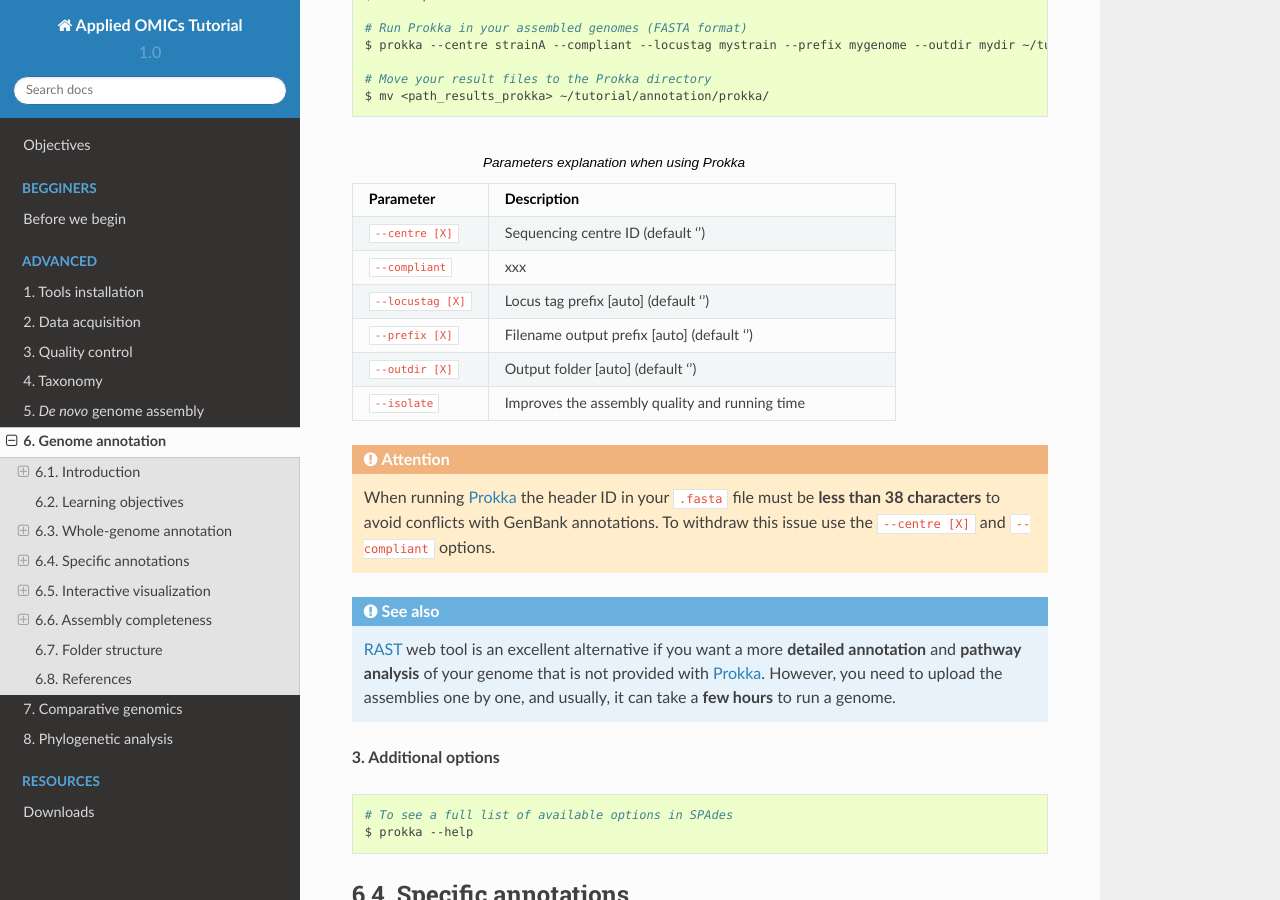
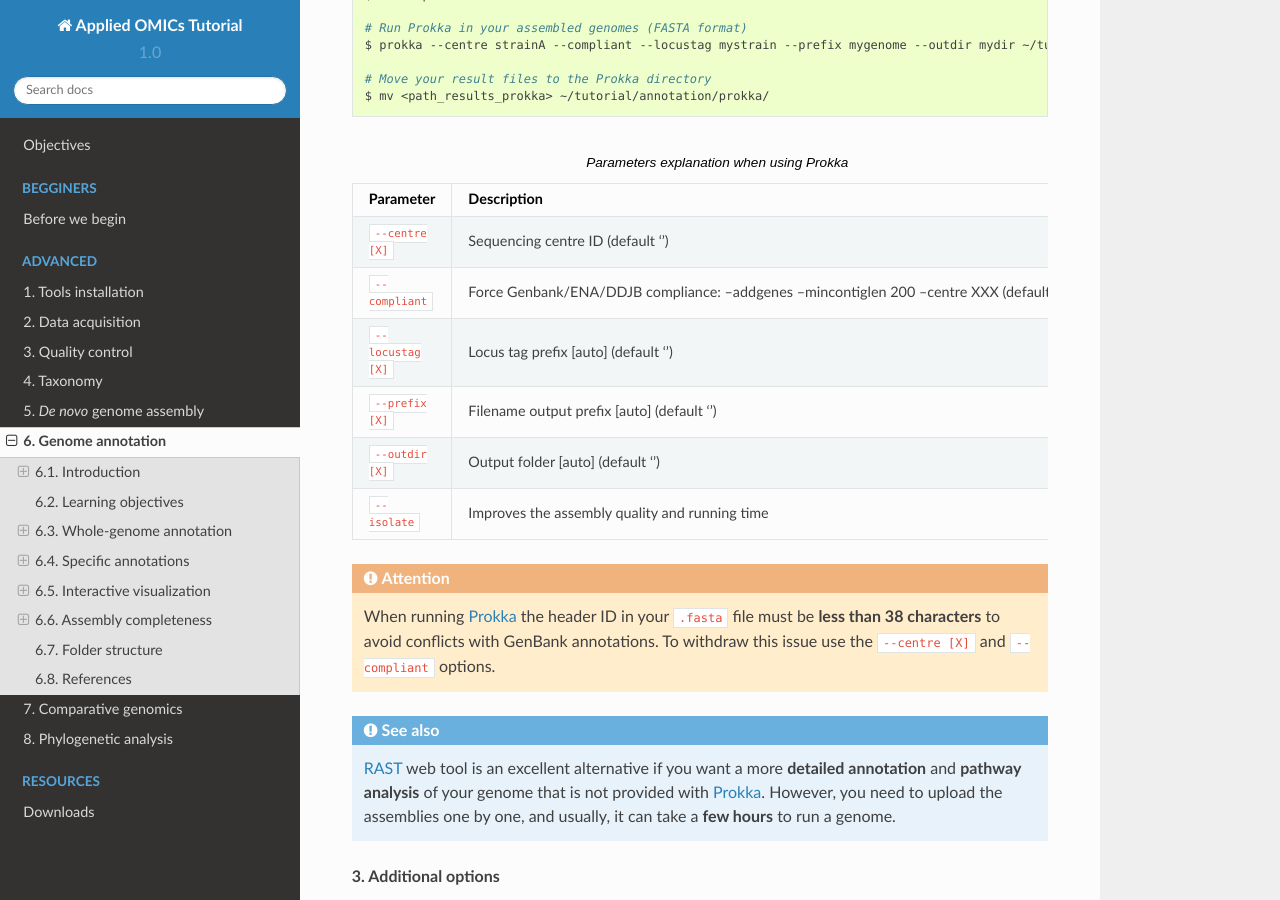
Before and after one commit to jvmourao/Applied-OMICs-Tutorial, a Sphinx documentation site: the page built from docs/source/ngs-annotations.rst, in a window 1280 px wide and 900 px high, scrolled down 2524 px. Built offline with Sphinx 7.4.7 and the Read the Docs theme 2.0.0, drawn with Linux system fonts in a browser that asks for light colours.

Commit message:
again changes 191020

```diff
--- a/docs/source/ngs-annotations.rst
+++ b/docs/source/ngs-annotations.rst
@@ -128,7 +128,7 @@ Usage
    :widths: 20, 60
 
    "``--centre [X]``", "Sequencing centre ID (default '')"
-   "``--compliant``", "xxx"
+   "``--compliant``", "Force Genbank/ENA/DDJB compliance: --addgenes --mincontiglen 200 --centre XXX (default OFF)"
    "``--locustag [X]``", "Locus tag prefix [auto] (default '')"
    "``--prefix [X]``", "Filename output prefix [auto] (default '')"
    "``--outdir [X]``", "Output folder [auto] (default '')"
```
